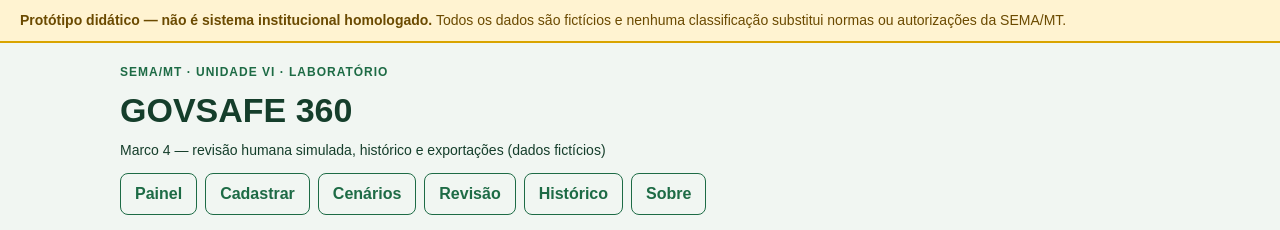
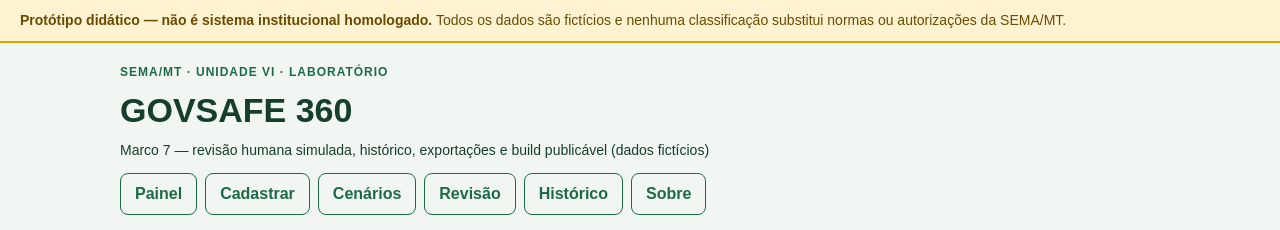
Before and after one commit to tiagobatista-stack/GOVSAFE360_DO_ZERO, a website: page index.html in a window 1280 px wide. Shown: the top 230 px of the page. Drawn offline with Linux system fonts and the light colour scheme.

Commit message:
fix(ui): subtítulo reflete o Marco 7
Co-Authored-By: Claude Opus 5.5 <noreply@anthropic.com>

```diff
--- a/index.html
+++ b/index.html
@@ -19,7 +19,7 @@
     <div>
       <p class="eyebrow">SEMA/MT · UNIDADE VI · LABORATÓRIO</p>
       <h1>GOVSAFE 360</h1>
-      <p class="marco">Marco 4 — revisão humana simulada, histórico e exportações (dados fictícios)</p>
+      <p class="marco">Marco 7 — revisão humana simulada, histórico, exportações e build publicável (dados fictícios)</p>
     </div>
     <nav aria-label="Navegação principal">
       <ul>
```
